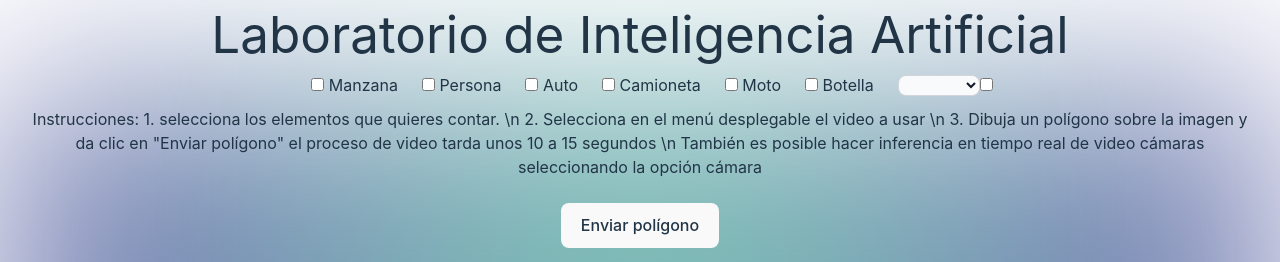
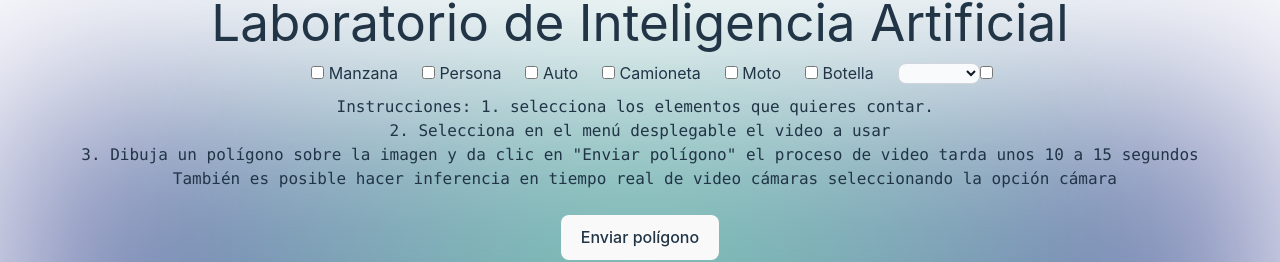
Before and after one commit to maindufeu/panoptes-project, a Vue app: page / in a window 1280 px wide. Shown: the part 309-571 px from the top of the page. Built offline with nearby package versions, Linux system fonts and the light colour scheme; grey boxes are pictures that could not be loaded.

Commit message:
salto de linea

```diff
--- a/src/components/HelloWorld.vue
+++ b/src/components/HelloWorld.vue
@@ -23,7 +23,7 @@
   </div>
 
   <div class="videos-wrapper" v-if="selectedItem !== 'c'">
-    <p>Instrucciones: 1. selecciona los elementos que quieres contar. \n 2. Selecciona en el menú desplegable el video a usar \n 3. Dibuja un polígono sobre la imagen y da clic en "Enviar polígono" el proceso de video tarda unos 10 a 15 segundos \n También es posible hacer inferencia en tiempo real de video cámaras seleccionando la opción cámara </p>
+    <pre>{{instruct}}</pre>
     <div
       class="video-container"
       @click="addPoint"
@@ -108,6 +108,7 @@ export default {
       checkboxOptions: ['Manzana', 'Persona', 'Auto', 'Camioneta', 'Moto', 'Botella'],
       checkedOptions: [],
       points: [],
+      instruct: 'Instrucciones: 1. selecciona los elementos que quieres contar. \n 2. Selecciona en el menú desplegable el video a usar \n 3. Dibuja un polígono sobre la imagen y da clic en "Enviar polígono" el proceso de video tarda unos 10 a 15 segundos \n También es posible hacer inferencia en tiempo real de video cámaras seleccionando la opción cámara',
       videoOriginal: '',
       imageURL: '',
       imageResult:'',
```
